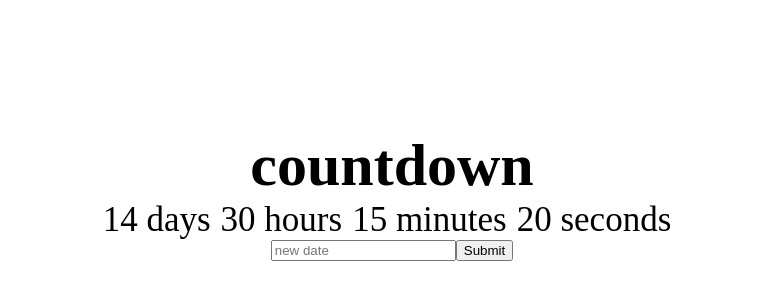
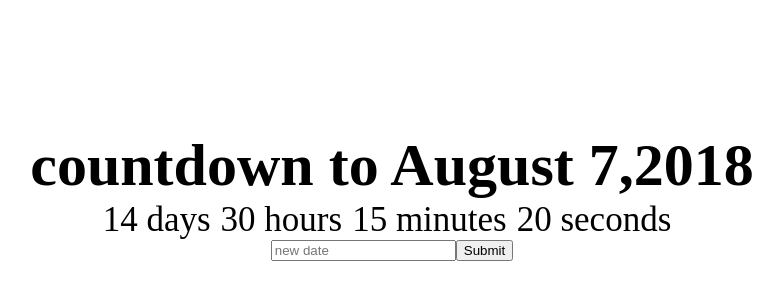
Before and after one commit to ankitbhardwaj78/Countdownchamp, a React (Create React App) app: page / in a window 1280 px wide. Shown: the part 122-422 px from the top of the page, without its empty margins (248-1031 px from the left). Built offline with nearby package versions, Linux system fonts and the light colour scheme; the HTML template or start-up script is replaced by a standard one.

Commit message:
constructor and setstate added

```diff
--- a/src/App.jsx
+++ b/src/App.jsx
@@ -1,10 +1,21 @@
 import React, { Component } from 'react';
 import './App.css'
 class App extends Component{
+ constructor(props)
+   {
+   super(props);
+  this.state={
+      deadline: 'August 7,2018'
+     }
+  }
+changedeadline(){
+this.setState({deadline:'August 7,2019'})
+}
+
             render(){
                 return(
           <div className="App">
-                 <div className="heading"> countdown </div>
+                 <div className="heading"> countdown to {this.state.deadline}</div>
             <div>
                  <div className="clock-days"> 14 days</div>
                  <div className="clock-hours">30 hours</div>
@@ -13,7 +24,7 @@ class App extends Component{
            </div>
            <div>
                  <input placeholder='new date'/>
-                 <button>Submit </button>
+                 <button onClick={()=>this.changedeadline()}>Submit </button>
              </div>
           </div>
                       )
```
